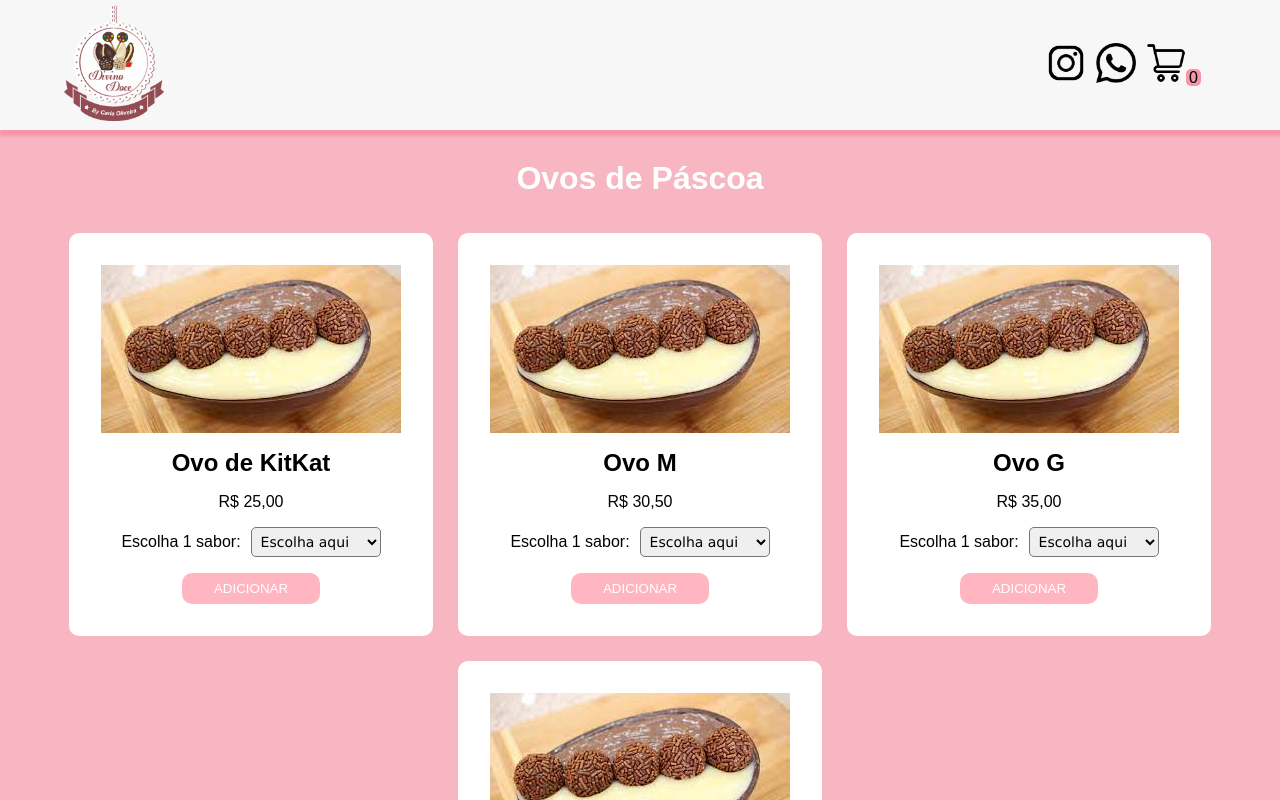
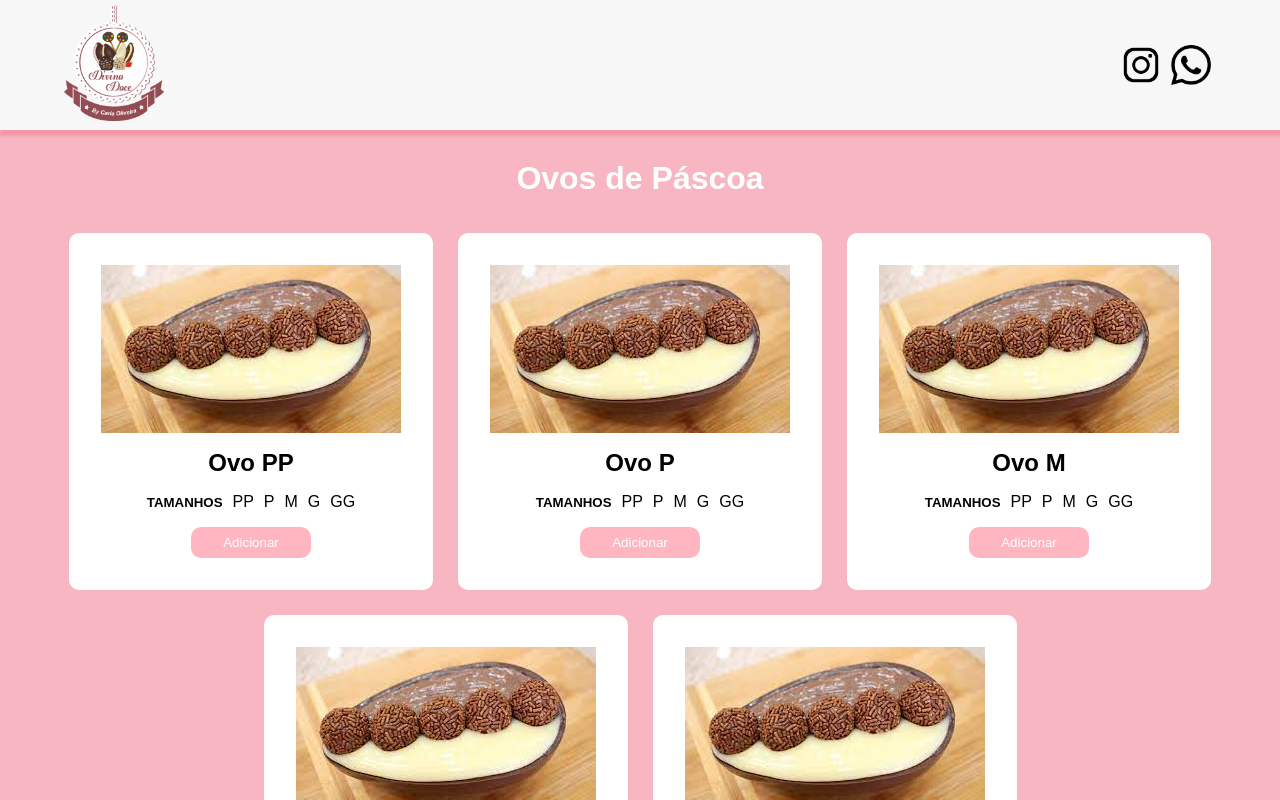
Before and after one commit to tassiooliveira/divinodoce, a React (Create React App) app: page / in a window 1280 px wide. Shown: the top 800 px of the page. Built offline with nearby package versions, Linux system fonts and the light colour scheme.

Commit message:
implementação de sabor ao pedido do whatsapp

```diff
--- a/src/App.css
+++ b/src/App.css
@@ -26,11 +26,12 @@ header {
   display: flex;
   justify-content: center;
   align-items: center;
-  padding-right: 15px;
+  padding-right: 5px;
   gap: 10px;
 }
 .img-nav-bar {
   height: 40px;
+  display: block;
  }
 
 .nav-bar {
@@ -109,7 +110,7 @@ background-color:#f596a8;
 
 .div-finalizar{
   display: flex;
-  width: 60vw;
+  width: 90vw;
   background-color: #ffffff;
   flex-direction: column;
   align-items: center;
@@ -142,9 +143,12 @@ background-color:#f596a8;
 }
 
 .navlink-carrinho{
+  padding: 0 3px 0 3px;
   background-color: #f596a8;
-  padding: 0 3px 0 3px;
-  border-radius: 5px;
+  border-radius: 50px;
+  position: absolute;
+  right: 10px;
+  top: -3px;
 }
 
 .logo{
@@ -243,3 +247,82 @@ gap: 10px;
   flex-direction: column;
   gap: 20px;
 }
+
+.modalitem {
+  display: flex;
+  align-items: center;
+  justify-content: center;
+  position: fixed;
+  z-index: 99;
+  left: 0;
+  top: 0;
+  width: 100%;
+  height: 100%;
+  background-color: rgb(0,0,0);
+  background-color: rgba(0,0,0,0.4);
+
+}
+
+
+.modal-noneitem {
+  display: none;
+}
+
+.modal-contentitem {
+  background-color: #fefefe;
+  height: 500px;
+  padding: 20px;
+  border: 1px solid #888;
+  width: 90%;
+  border-radius: 50px;
+}
+
+.closeitem {
+  color: #aaa;
+  float: right;
+  font-size: 28px;
+  font-weight: bold;
+}
+
+.closeitem:hover,
+.closeitem:focus {
+  color: black;
+  text-decoration: none;
+  cursor: pointer;
+}
+
+.div-modalitem{
+  margin-top: 20px;
+  display: flex;
+  align-items: center;
+  justify-content: center;
+  flex-direction: column;
+  gap: 20px;
+}
+
+.checkbox {
+  width: 40px;
+  height: 40px;
+}
+
+.navlink-div-geral{
+  position: fixed;
+  bottom: 20px;
+  right: 20px;
+  text-decoration: none;
+  background: #f596a8;
+  border-radius: 60px;
+  padding: 5px;
+  color: rgb(255, 255, 255);
+}
+
+.div-botaoflutuante{
+position: relative;
+border: 2px double white;
+border-radius: 50px;
+padding: 10px;
+}
+
+.navlink-div-geral-oculto{
+display: none;
+}
--- a/src/components/Item/index.js
+++ b/src/components/Item/index.js
@@ -1,34 +1,33 @@
 import React, { useContext } from 'react';
 import { CartContext } from '../../contexts/CartContext';
 
-import SelectSabor from '../SelectSabor'
 
 
 
 
 function Item({produtos}) {
 
-    const { adicionar } = useContext(CartContext)
+    const { onclickitem, adicionar } = useContext(CartContext)
 
-    const itemprecoBRL = produtos.preco.toLocaleString('pt-br',{style: 'currency', currency: 'BRL'})
+    // const itemprecoBRL = produtos.preco.toLocaleString('pt-br',{style: 'currency', currency: 'BRL'})
 
     return (
 
 
 
-        <li className='item-produtos'>
+        <li onClick={() => onclickitem(produtos)} className='item-produtos'>
 
         <img alt='imagem do produto' src={produtos.img}></img>
         <h2>{produtos.nome}</h2>
-        <span>{itemprecoBRL}</span>
         <div className='div-sabor'>
-        <span>Escolha 1 sabor:</span>
-        <SelectSabor/>
+        <h5>TAMANHOS</h5>
+        <span>PP</span>
+        <span>P</span>
+        <span>M</span>
+        <span>G</span>
+        <span>GG</span>
         </div>
-
-
-
-        <button className='botaopadrao' onClick={() => adicionar(produtos)}>ADICIONAR</button>
+        <button className='botaopadrao' onClick={() => adicionar(produtos)} > Adicionar </button>
         </li>
     )
 
--- a/src/components/Itemcarrinho/index.js
+++ b/src/components/Itemcarrinho/index.js
@@ -8,7 +8,7 @@ function Itemcarrinho({ itemIndex, carrinho}) {
 
     const { remover} = useContext(CartContext)
 
-    const itemprecoBRL = carrinho.preco.toLocaleString('pt-br',{style: 'currency', currency: 'BRL'})
+     const itemprecoBRL = carrinho.preco.toLocaleString('pt-br',{style: 'currency', currency: 'BRL'})
 
     return (
 
--- a/src/components/Modal/index.js
+++ b/src/components/Modal/index.js
@@ -13,11 +13,11 @@ function Modal() {
 
   return (
       <>
-        <div id="myModal" class={modal}>
+      <div id="myModal" className={modal}>
 
-      <div class="modal-content">
-        <span onClick={fecharmodal} class="close">&times;</span>
-        <div class='div-modal'>
+      <div className="modal-content">
+        <span onClick={fecharmodal} className="close">&times;</span>
+        <div className='div-modal'>
         <h2>Preencha os dados:</h2>
         <form>
         <span>Data:</span>
@@ -27,7 +27,7 @@ function Modal() {
         <select id='select-list' name="select">
         {datas[dataescolhida].horarios.map((horarios, index) => <option  key={index} value={horarios}>{horarios}</option> )}
         </select>
-        <button onClick={finalizar}>Confirmar pedido</button>
+        <button className='botaopadrao' onClick={finalizar}>Confirmar pedido</button>
 
         </form>
         </div>
--- a/src/components/Nav/index.js
+++ b/src/components/Nav/index.js
@@ -5,6 +5,7 @@ import { NavLink } from 'react-router-dom'
 function Nav() {
 
     const { carrinho, setcarrinho } = useContext(CartContext)
+    const divgeral_navlink = (carrinho.length>0) ? 'navlink-div-geral' : 'navlink-div-geral-oculto'
 
     return (
         <header>
@@ -21,12 +22,16 @@ function Nav() {
                 <a href="https://api.whatsapp.com/send?phone=5579999015361">
                     <img className='img-nav-bar' alt='whatsapp' src="../whatsapp.png"></img>
                 </a>
-               <NavLink onClick={setcarrinho} className='navlink' to='/carrinho'>
-                    <img className='img-nav-bar' alt='carrinho' src="../carrinho.png"></img>
-                    <span className='navlink-carrinho' >{carrinho.length}</span>
-               </NavLink>
+
             </div>
         </nav>
+        <NavLink onClick={setcarrinho} className={divgeral_navlink} to='/carrinho'>
+            <div className='div-botaoflutuante'>
+            <img className='img-nav-bar' alt='carrinho' src="../carrinho.png"></img>
+            <span className='navlink-carrinho' >{carrinho.length}</span>
+            </div>
+
+               </NavLink>
         </header>
 
     )
--- a/src/components/Produtos/index.js
+++ b/src/components/Produtos/index.js
@@ -1,5 +1,6 @@
 import Item from '../Item'
 import { produtos } from '../../database'
+import Modalitem from '../Modalitem'
 
 
 
@@ -11,12 +12,14 @@ function Produtos() {
 
     return (
         <>
+
         <div>
         <h2 className='h2-titulo-ovos'>Ovos de Páscoa</h2>
         </div>
         <div className='produtos-itens-div'>
         {produtos.map(( produtos, index) => <Item key={index} produtos={produtos}/>) }
         </div>
+        {/* <Modalitem produtos={produtos}/> */}
         </>
 
     )
--- a/src/contexts/CartContext/index.js
+++ b/src/contexts/CartContext/index.js
@@ -4,7 +4,10 @@ export const CartContext = createContext({})
 
 export const CartProvider = ({ children }) => {
 
+
+    const [indexitem, setIndexitem] = useState(0)
     const [modal, setModal] = useState('modal-none')
+    const [modalitem, setModalitem] = useState('modal-noneitem')
     const [saborescolhido, setSaborescolhido] = useState()
     const [dataescolhida, setDataescolhida] = useState("0")
     const [datanomeescolhida, setDatanomeescolhida] = useState("04/04/2022")
@@ -28,6 +31,15 @@ export const CartProvider = ({ children }) => {
 
     }
 
+    function onclickitem(item) {
+        setIndexitem(item.id)
+        setModalitem('modalitem')
+    }
+    function fecharmodalitem() {
+        setModalitem('modal-noneitem')
+    }
+
+
     function abrirmodal() {
         setModal('modal')
     }
@@ -35,18 +47,19 @@ export const CartProvider = ({ children }) => {
         setModal('modal-none')
     }
 
-
     function adicionar(item) {
-        const itemcart = { nome: item.nome,
+        const itemcart = {
+            id: item.id,
+            nome: item.nome,
             preco: item.preco,
             img: item.img,
             quantidade: item.quantidade,
             sabor: saborescolhido}
-        if (item.quantidade>0) {
+         if (item.quantidade>0) {
             setCarrinho([...carrinho,itemcart])
-        } else {
+         } else {
             alert('Produto fora do estoque')
-        }
+       }
 
 
     }
@@ -61,12 +74,12 @@ export const CartProvider = ({ children }) => {
     function finalizar() {
         const mapcarrinho = carrinho.map((carrinho) => `- ${carrinho.nome} (${carrinho.sabor}) = ${carrinho.preco.toLocaleString('pt-br',{style: 'currency', currency: 'BRL'})}%0A`)
        window.open(`https://api.whatsapp.com/send?phone=5579996508340&text=✅ *NOVO PEDIDO*%0A -----------------------------------------
-       %0A▶ *RESUMO DO PEDIDO*%0A%0A${mapcarrinho.join('')}%0AQuantidade de Itens = ${carrinho.length}%0A-----------------------------------------%0A*TOTAL DO PEDIDO=* ${totalprecoBRL}%0A*DATA ESCOLHIDA*${datanomeescolhida}`)
+       %0A▶ *RESUMO DO PEDIDO*%0A%0A${mapcarrinho.join('')}%0AQuantidade de Itens = ${carrinho.length}%0A-----------------------------------------%0A*TOTAL DO PEDIDO=* ${totalprecoBRL}%0A*DATA ESCOLHIDA=* ${datanomeescolhida}`)
     }
 
 
 
     return (
-     <CartContext.Provider value={{carrinho, adicionar, remover, finalizar, totalprecoBRL, onchange, modal, abrirmodal, fecharmodal, onchangedata, dataescolhida, datanomeescolhida}}>{children}</CartContext.Provider>
+     <CartContext.Provider value={{carrinho, adicionar, remover, finalizar, totalprecoBRL, onchange, modal, abrirmodal, fecharmodal, onchangedata, dataescolhida, datanomeescolhida, onclickitem, fecharmodalitem, modalitem, indexitem}}>{children}</CartContext.Provider>
     )
 }
--- a/src/database/index.js
+++ b/src/database/index.js
@@ -1,37 +1,45 @@
 export const produtos = [
     {
         id: 0,
-        nome: "Ovo de KitKat",
-        preco: 25,
-        preco2:30,
-        preco3:35,
-        img: "/download.jpg",
+        nome: "Ovo PP",
+        preco: 35.50,
+        img:  "/download.jpg",
         quantidade: 10,
-        sabor: [{sabor: "Escolha aqui"},
-        {sabor: "PP"},
-        {sabor: "P"},
-        {sabor: "M"},
-        {sabor: "G"},
-        {sabor: "GG"}]
+        sabor: ''
 
     },
     {
+        id: 1,
+        nome: "Ovo P",
+        preco: 35.50,
+        img:  "/download.jpg",
+        quantidade: 10,
+        sabor: ''
+
+    },
+    {
+        id: 2,
         nome: "Ovo M",
         preco: 30.50,
         img:  "/download.jpg",
-        quantidade: 10
+        quantidade: 10,
+        sabor: ''
     },
     {
+        id: 3,
         nome: "Ovo G",
         preco: 35,
         img:  "/download.jpg",
-        quantidade: 10
+        quantidade: 10,
+        sabor: ''
     },
     {
+        id: 4,
         nome: "Ovo GG",
         preco: 40,
         img:  "/download.jpg",
-        quantidade: 10
+        quantidade: 10,
+        sabor: ''
     }
 ]
 
```
Also changed, not shown: src/components/Modalitem/index.js (added, +27 -0 lines), public/carrinho.png, public/index.html (line endings or trailing spaces).
